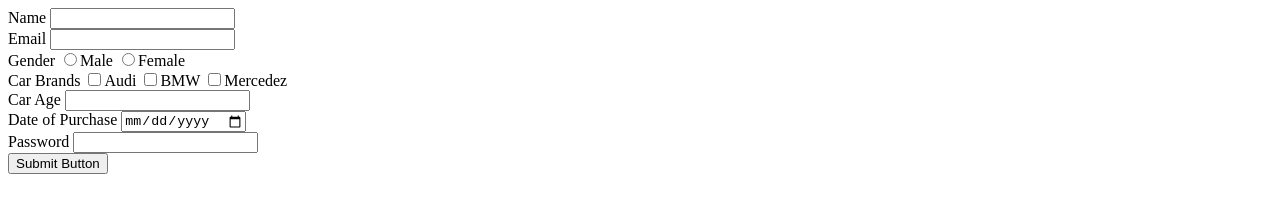
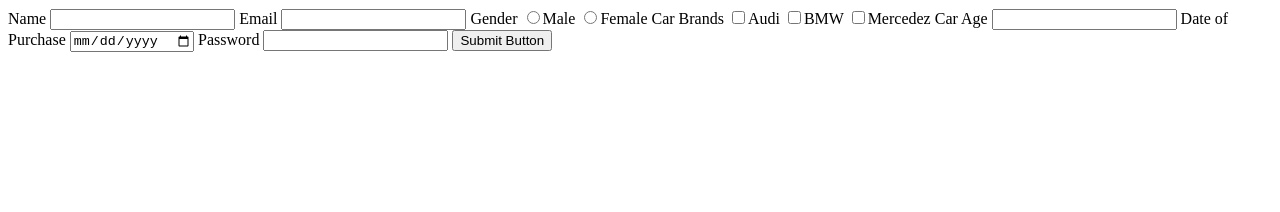
Before and after one commit to acciojob/car-insurance-form-Ganesh2048, a website: page main.html in a window 1280 px wide. Drawn offline with Linux system fonts and the light colour scheme.

Commit message:
created a submission

```diff
--- a/main.html
+++ b/main.html
@@ -12,27 +12,28 @@
 </script>
 	<form action="/action_page.php" method="post">
 	<label for="name">Name</label>
-	<input type="text" id="name" required><br>
+	<input type="text" id="name" required>
 		<label for="email">Email</label>
-		<input type="email" id="email" required><br>
+		<input type="email" id="email" required>
 
 	<label for="name">Gender</label>
 	<input type="radio" name="gender" value="male" required>Male
 	<input type="radio" name="gender" value="female" required>Female
-	<br>
+
 	<label for="cars">Car Brands</label>
 	<input type="checkbox" id="cars" >Audi
 	<input type="checkbox" id="cars" >BMW
 	<input type="checkbox" id="cars" >Mercedez
-	<br>
+
 
 	<label for="carage">Car Age</label>
 	<input type="number" id="carage" required>
-		<br>
+
 	<label for="dop">Date of Purchase</label>
-	<input type="date" id="dop" required><br>
+	<input type="date" id="dop" required>
+
 	<label for="password">Password</label>
-	<input type="password" id="password" required><br>
+	<input type="password" id="password" required>
 
 	<button type="submit">Submit Button</button>
 
```
